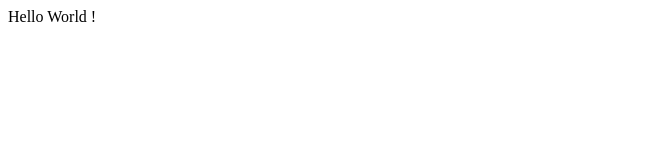
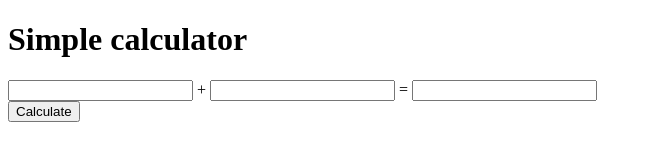
Before and after one commit to pnemec/HTML_basics, a plain HTML site: page index.html in a window 1280 px wide. Shown: the whole page, without its empty margins (0-652 px from the left). Drawn offline with Linux system fonts and the light colour scheme.

Commit message:
Calculator preparation

```diff
--- a/index.html
+++ b/index.html
@@ -4,9 +4,20 @@
   <meta charset="utf-8">
   <title>Hello, Marketa </title>
 </head>
+
 <body>
 
-    Hello World !
+    <h1> Simple calculator </h1>
+
+    <input type="number" name="a" />
+    +
+    <input type="number" name="b" />
+    =
+    <input type="number" name="result" />
+
+    </br>
+
+    <button type="button">Calculate</button>
 
 </body>
 </html>
```
